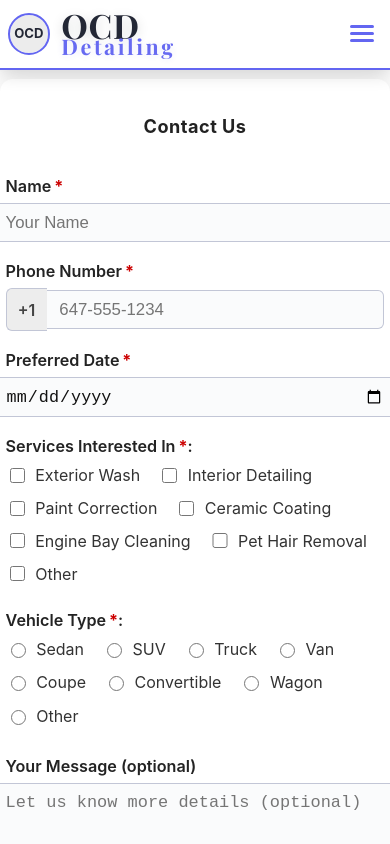
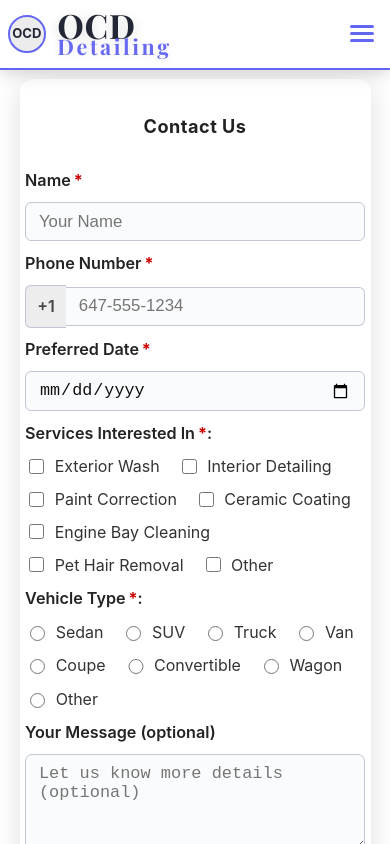
Before and after one commit to usmanAfzalKhan/ocd-detailing, a React (Vite) app: page /contact in a window 390 px wide. Shown: the top 844 px of the page. Built offline with nearby package versions, Linux system fonts and the light colour scheme.

Commit message:
Adjust contact form CSS: tighten mobile form width and enhance field alignment

```diff
--- a/src/pages/Contact.module.css
+++ b/src/pages/Contact.module.css
@@ -1,3 +1,10 @@
+/* Ensure consistent box model */
+*,
+*::before,
+*::after {
+  box-sizing: border-box;
+}
+
 .contactSection {
   min-height: 80vh;
   display: flex;
@@ -15,8 +22,9 @@
   max-width: 420px;
   display: flex;
   flex-direction: column;
-  align-items: center;
+  align-items: stretch;          /* Stretch children to full width */
   font-family: 'Inter', 'Segoe UI', Arial, sans-serif;
+  gap: 0.8rem;                   /* Uniform vertical spacing */
 }
 
 .heading {
@@ -32,9 +40,9 @@
 .label {
   color: #232323;
   font-weight: 600;
-  margin: 0.95rem 0 0.3rem 0;
+  margin: 0;                     /* Handled by .form gap */
+  font-size: 1.01rem;
   align-self: flex-start;
-  font-size: 1.01rem;
 }
 
 .req {
@@ -52,7 +60,6 @@
   color: #111;
   border: 1.3px solid #c2c6d6;
   font-size: 1.05rem;
-  margin-bottom: 0.12rem;
   outline: none;
   transition: border 0.18s;
 }
@@ -71,16 +78,17 @@
   border: 1.3px solid #c2c6d6;
   font-size: 1.06rem;
   min-height: 95px;
-  margin-bottom: 0.25rem;
   resize: vertical;
 }
 
+/* Phone row: full-width and aligned */
 .phoneRow {
   width: 100%;
   display: flex;
   align-items: center;
-  margin-bottom: 0.12rem;
+  gap: 0;                        /* Reset any unintended gap */
 }
+
 .plusOne {
   background: #ededed;
   border: 1.3px solid #c2c6d6;
@@ -90,11 +98,13 @@
   color: #444;
   font-size: 1rem;
   font-weight: 600;
+  flex-shrink: 0;
 }
+
 .phoneRow .input {
   border-radius: 0 6px 6px 0;
   border-left: none;
-  margin-bottom: 0;
+  margin-bottom: 0;              /* Handled by .form gap */
 }
 
 /* Services (checkboxes) */
@@ -102,7 +112,6 @@
   display: flex;
   flex-wrap: wrap;
   gap: 0.55rem 1.12rem;
-  margin-bottom: 0.45rem;
   width: 100%;
 }
 
@@ -126,7 +135,6 @@ input[type="checkbox"] {
   display: flex;
   flex-wrap: wrap;
   gap: 0.58rem 1.12rem;
-  margin-bottom: 0.7rem;
   width: 100%;
 }
 
@@ -151,7 +159,6 @@ input[type="radio"] {
   padding: 0.22rem 0.6rem;
   font-size: 0.96rem;
   border-radius: 4px;
-  margin-bottom: 0.19rem;
   align-self: flex-start;
 }
 
@@ -170,10 +177,12 @@ input[type="radio"] {
   transition: background 0.19s;
   letter-spacing: 0.01em;
 }
+
 .submitBtn:disabled {
   background: #bcbaf5;
   cursor: not-allowed;
 }
+
 .submitBtn:hover:not(:disabled) {
   background: #4f46e5;
 }
@@ -195,7 +204,9 @@ input[type="radio"] {
 @media (max-width: 600px) {
   .form {
     padding: 1.15rem 0.35rem 0.75rem 0.35rem;
-    max-width: 99vw;
+    width: 90vw;               /* Tighter width on mobile */
+    max-width: 360px;          /* Prevent overly wide on small devices */
+    gap: 0.6rem;               /* Slightly tighter spacing */
   }
   .heading {
     font-size: 1.13rem;
```
